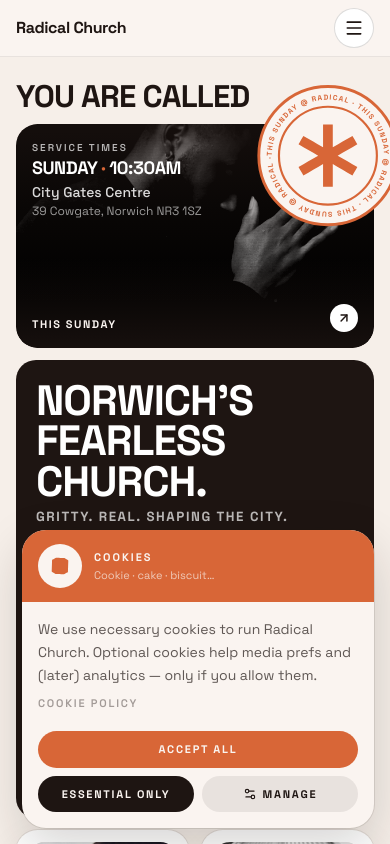
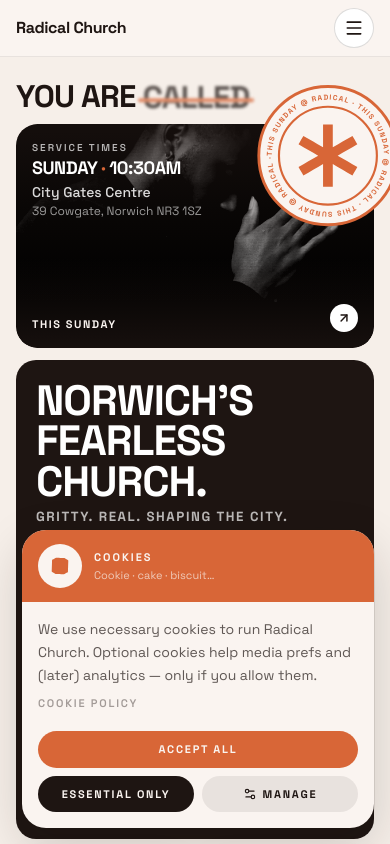
Before and after one commit to courtneygreaves8/Radical, a React (Vite) app: page / in a window 390 px wide. Shown: the top 844 px of the page. Built offline with nearby package versions, Linux system fonts and the light colour scheme; a web font is replaced by a local one.

Commit message:
Update HomeLandingV3.tsx

```diff
--- a/src/components/marketing/HomeLandingV3.tsx
+++ b/src/components/marketing/HomeLandingV3.tsx
@@ -1,7 +1,12 @@
 import type { ReactNode } from 'react'
-import { useId, useRef, useState, useSyncExternalStore } from 'react'
+import { useEffect, useId, useRef, useState, useSyncExternalStore } from 'react'
 import { ArrowUpRight, Plus } from 'lucide-react'
-import { motion, useInView, useReducedMotion } from 'framer-motion'
+import {
+  AnimatePresence,
+  motion,
+  useInView,
+  useReducedMotion,
+} from 'framer-motion'
 
 import { AppImage } from '@/components/shared/AppImage'
 import { SiteLink } from '@/components/shared/SiteLink'
@@ -79,6 +84,109 @@
   )
 }
 
+/**
+ * YOU ARE CALLED → strike / rub out → CHOSEN (Matthew 22:14 beat).
+ * Loops; reduced motion settles on CHOSEN.
+ */
+function CalledChosenHeading({ className }: { className?: string }) {
+  const reduceMotion = useReducedMotion()
+  const [word, setWord] = useState<'called' | 'chosen'>('called')
+  const [striking, setStriking] = useState(false)
+
+  useEffect(() => {
+    if (reduceMotion) {
+      setWord('chosen')
+      setStriking(false)
+      return
+    }
+
+    let cancelled = false
+    const timers: number[] = []
+    const wait = (ms: number) =>
+      new Promise<void>((resolve) => {
+        timers.push(window.setTimeout(resolve, ms))
+      })
+
+    const run = async () => {
+      while (!cancelled) {
+        setWord('called')
+        setStriking(false)
+        await wait(1400)
+        if (cancelled) break
+        setStriking(true)
+        await wait(520)
+        if (cancelled) break
+        setWord('chosen')
+        setStriking(false)
+        await wait(2800)
+      }
+    }
+
+    void run()
+    return () => {
+      cancelled = true
+      timers.forEach((id) => window.clearTimeout(id))
+    }
+  }, [reduceMotion])
+
+  return (
+    <p
+      className={cn(
+        'font-sans text-[clamp(1.65rem,8vw,2.25rem)] font-bold uppercase leading-none tracking-tight text-[var(--v3-ink)]',
+        className
+      )}
+      aria-live="polite"
+      aria-atomic="true"
+    >
+      You are{' '}
+      <span className="relative inline-grid justify-items-start align-baseline">
+        <span className="invisible col-start-1 row-start-1" aria-hidden>
+          Chosen
+        </span>
+        <AnimatePresence mode="wait" initial={false}>
+          <motion.span
+            key={word}
+            className="relative col-start-1 row-start-1 inline-block"
+            initial={
+              reduceMotion
+                ? false
+                : word === 'chosen'
+                  ? { opacity: 0, y: '0.2em', filter: 'blur(5px)' }
+                  : { opacity: 0, y: '-0.12em', filter: 'blur(3px)' }
+            }
+            animate={{ opacity: 1, y: 0, filter: 'blur(0px)' }}
+            exit={
+              reduceMotion
+                ? undefined
+                : {
+                    opacity: 0,
+                    y: '0.15em',
+                    filter: 'blur(6px)',
+                    transition: { duration: 0.35, ease: [0.4, 0, 1, 1] },
+                  }
+            }
+            transition={{ duration: 0.42, ease: [0.22, 1, 0.36, 1] }}
+          >
+            {word === 'called' ? 'Called' : 'Chosen'}
+            {word === 'called' && !reduceMotion ? (
+              <motion.span
+                aria-hidden
+                className="pointer-events-none absolute top-[52%] left-[-4%] h-[0.12em] w-[108%] origin-left rounded-full bg-[var(--v3-terra)]"
+                initial={{ scaleX: 0 }}
+                animate={{ scaleX: striking ? 1 : 0 }}
+                transition={{
+                  duration: striking ? 0.42 : 0,
+                  ease: [0.22, 1, 0.36, 1],
+                }}
+              />
+            ) : null}
+          </motion.span>
+        </AnimatePresence>
+      </span>
+    </p>
+  )
+}
+
 function Hero() {
   /* Desktop locks to a band; mobile sizes to content */
   const band =
@@ -122,8 +230,9 @@
                 Gritty. Real. Shaping the city.
               </p>
               <p className="mt-2.5 max-w-xl text-[13px] leading-relaxed text-white/55 transition-colors duration-500 group-hover/hero:text-white/85 sm:mt-4 sm:text-[15px]">
-                Fearlessly shaping Norwich for Jesus&apos; Return — a people who
-                stand up, speak up, and will not stay quiet about His name.
+                If you&apos;re here and curious — it&apos;s not just a calling.
+                You&apos;ve been chosen to be part of the Radical movement: a
+                people shaping Norwich for Jesus&apos; Return.
               </p>
             </div>
 
@@ -150,10 +259,8 @@
             </div>
           </div>
 
-          {/* Mobile — call line above prayer image */}
-          <p className="order-1 col-span-2 font-sans text-[clamp(1.65rem,8vw,2.25rem)] font-bold uppercase leading-none tracking-tight text-[var(--v3-ink)] lg:hidden">
-            You are called
-          </p>
+          {/* Mobile — called → chosen above prayer image */}
+          <CalledChosenHeading className="order-1 col-span-2 lg:hidden" />
 
           {/* Service times — desktop only beside seal; mobile overlays praying image */}
           <aside className="hidden flex-col justify-end gap-1 px-1 pb-1 pt-2 lg:col-span-1 lg:col-start-3 lg:row-start-1 lg:mb-[-4px] lg:flex lg:px-0 lg:pr-36 lg:pt-0 lg:pb-0">
```
